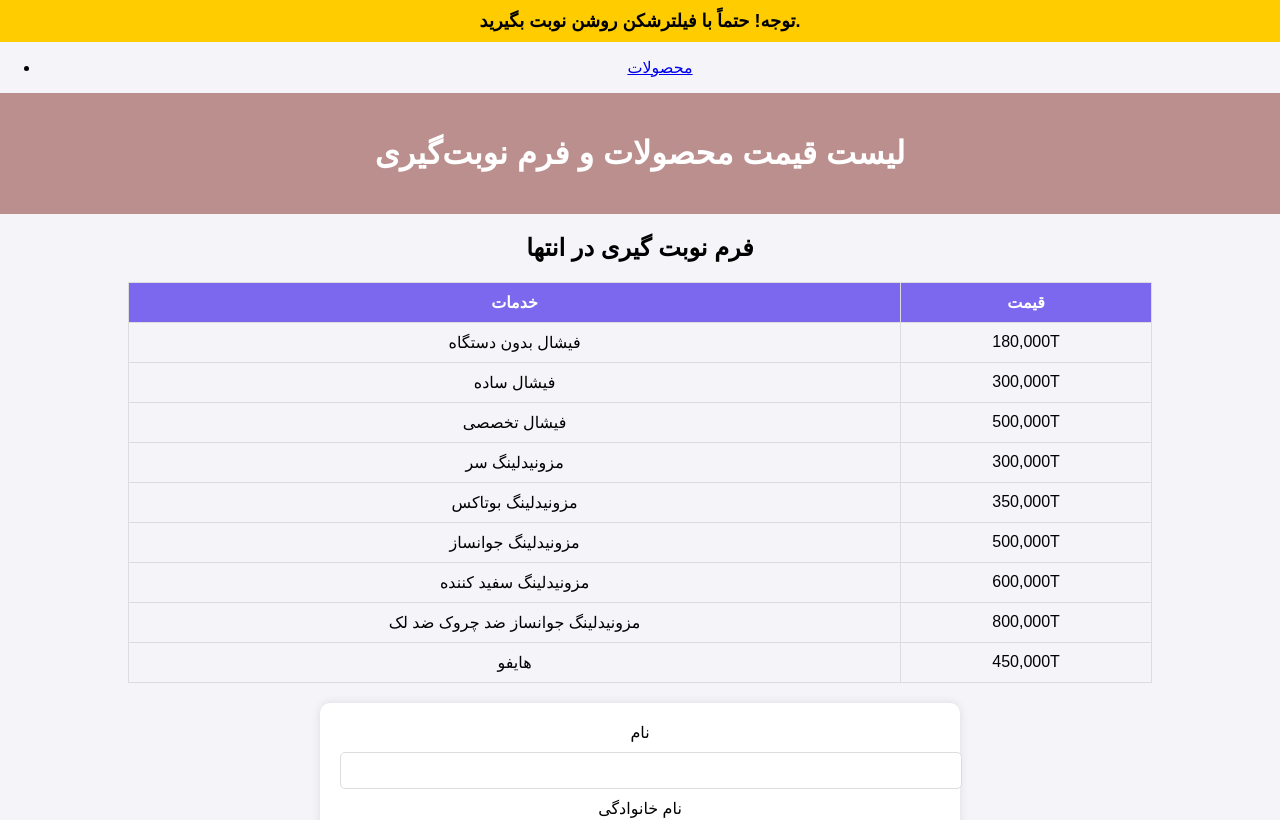
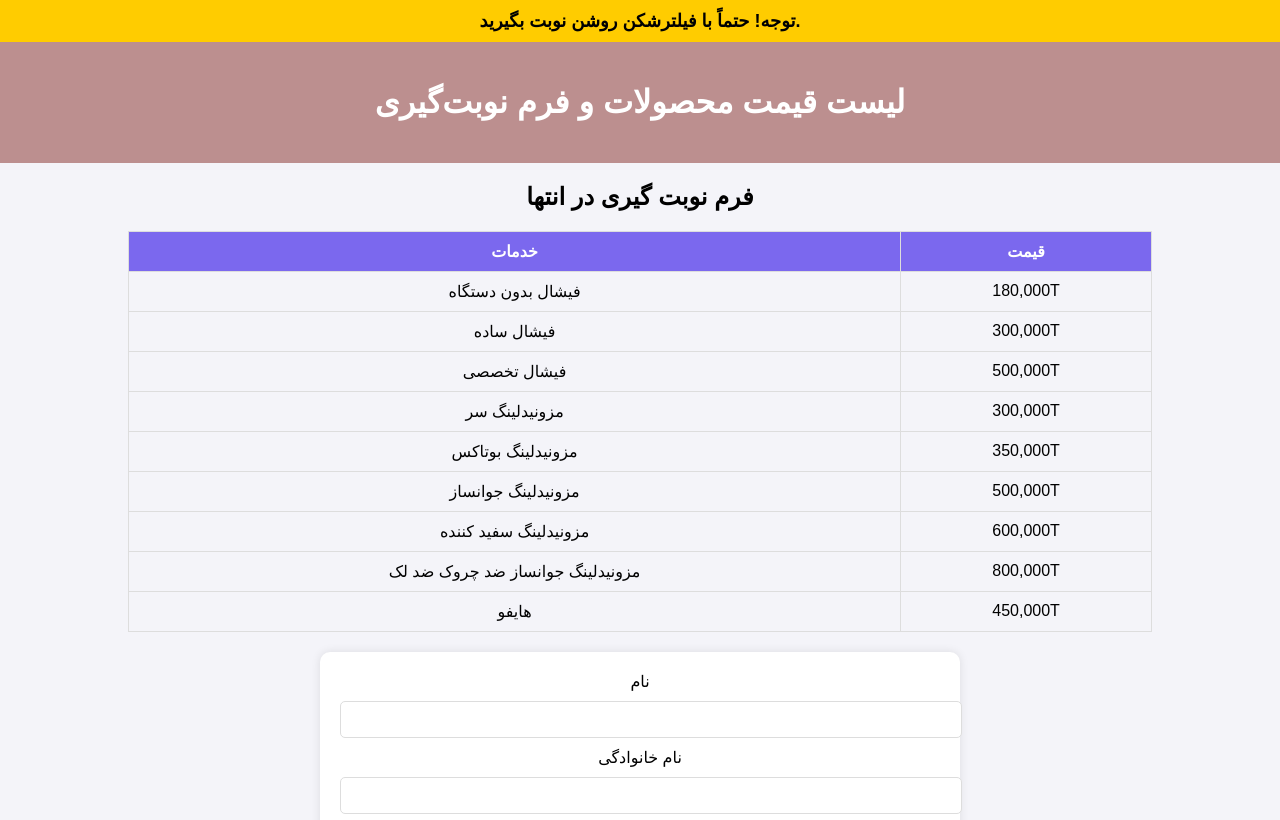
Before and after one commit to skincaremh/skin, a plain HTML site: page index.html in a window 1280 px wide. Shown: the top 820 px of the page. Drawn offline with Linux system fonts and the light colour scheme.

Commit message:
Update index.html

```diff
--- a/index.html
+++ b/index.html
@@ -85,11 +85,6 @@
     <div class="alert">
         توجه! حتماً با فیلترشکن روشن نوبت بگیرید.
     </div>
-      <nav class="main-nav">
-                    <ul class="nav-list">
-                        <li class="nav-item"><a href="shop.html" class="nav-link active">محصولات</a></li>
-                    </ul>
-                </nav>
 
     <header>
         <h1>لیست قیمت محصولات و فرم نوبت‌گیری</h1>
```
